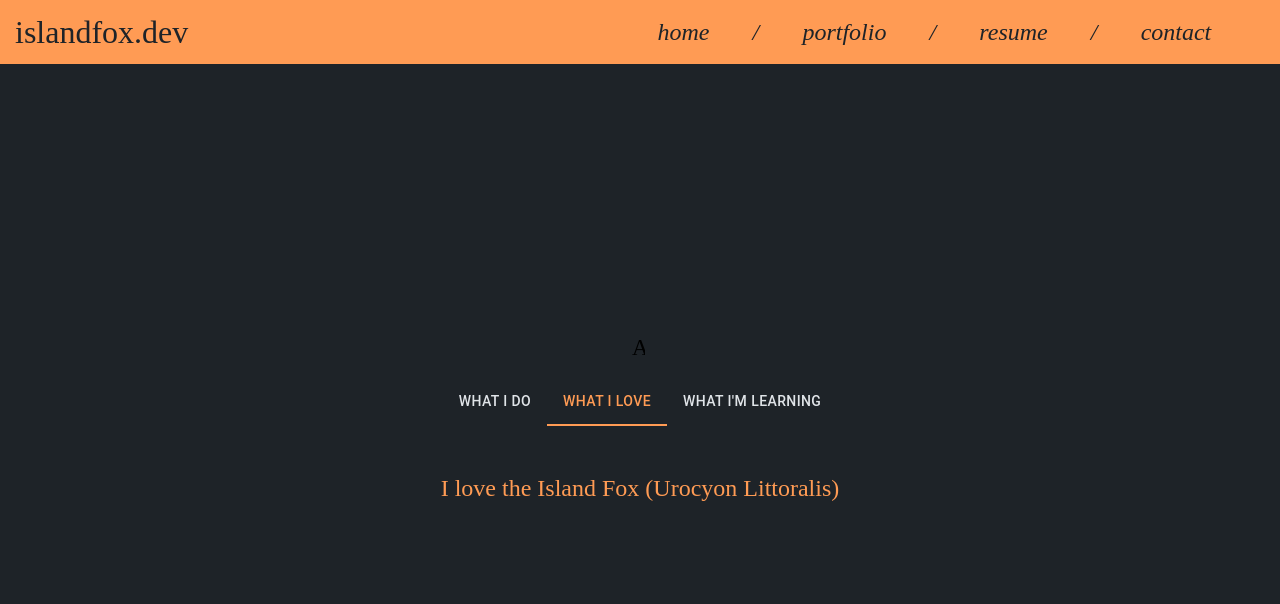
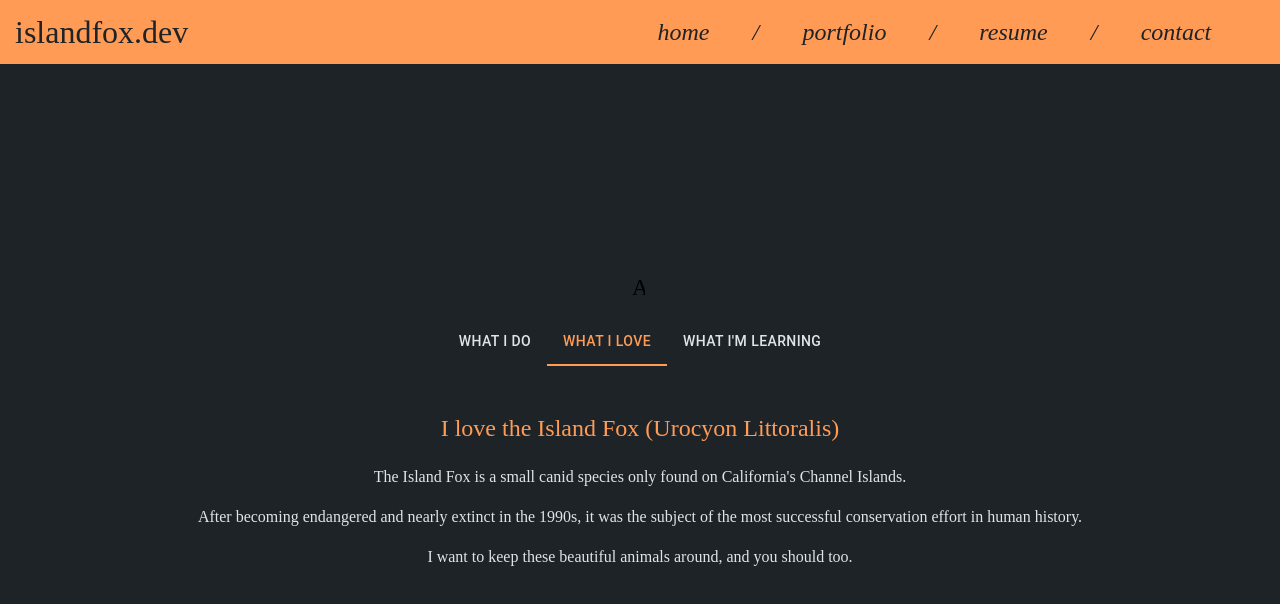
Before and after one commit to AoifeMcCull/IslandFoxDotDev, a React (Vite) app: page / in a window 1280 px wide. Both pictures are taken after a click on the tab "WHAT I LOVE". Shown: the top 604 px of the page. Built offline with nearby package versions, Linux system fonts and the light colour scheme; a web font is replaced by a local one.

Commit message:
WhatILove preliminary

```diff
--- a/src/components/Home/Home.jsx
+++ b/src/components/Home/Home.jsx
@@ -9,6 +9,7 @@ import Tabs from '@mui/material/Tabs';
 import Tab from '@mui/material/Tab';
 import Box from '@mui/material/Box';
 import WhatIDo from './WhatIDo/WhatIDo'
+import WhatILove from './WhatILove/WhatILove'
 
 function a11yProps(index) {
     return {
@@ -58,7 +59,7 @@ function Home(){
                     <WhatIDo />
                 </CustomTabPanel>
                 <CustomTabPanel value={value} index={1}>
-                    <h2 className='sectionTitle'>I love the Island Fox (Urocyon Littoralis)</h2>
+                    <WhatILove />
                 </CustomTabPanel>
                 <CustomTabPanel value={value} index={2}>
                     <h2 className='sectionTitle'>I'm expanding my skills to mobile development.</h2>
--- /dev/null
+++ b/src/components/Home/WhatILove/WhatILove.jsx
@@ -0,0 +1,17 @@
+import './WhatILove.css'
+
+function WhatILove(){
+
+    return(
+        <div>
+            <h2 className='sectionTitle'>I love the Island Fox (Urocyon Littoralis)</h2>
+            <p className='info'>The Island Fox is a small canid species only found on California's Channel Islands.</p>
+            <p className='info'>After becoming endangered and nearly extinct in the 1990s, it was the subject of the most successful conservation effort in human history. </p>
+            <p className='info'>I want to keep these beautiful animals around, and you should too.
+            </p>
+
+        </div>
+    )
+}
+
+export default WhatILove
```
Also changed, not shown: src/components/Home/WhatILove/WhatILove.css (added).
